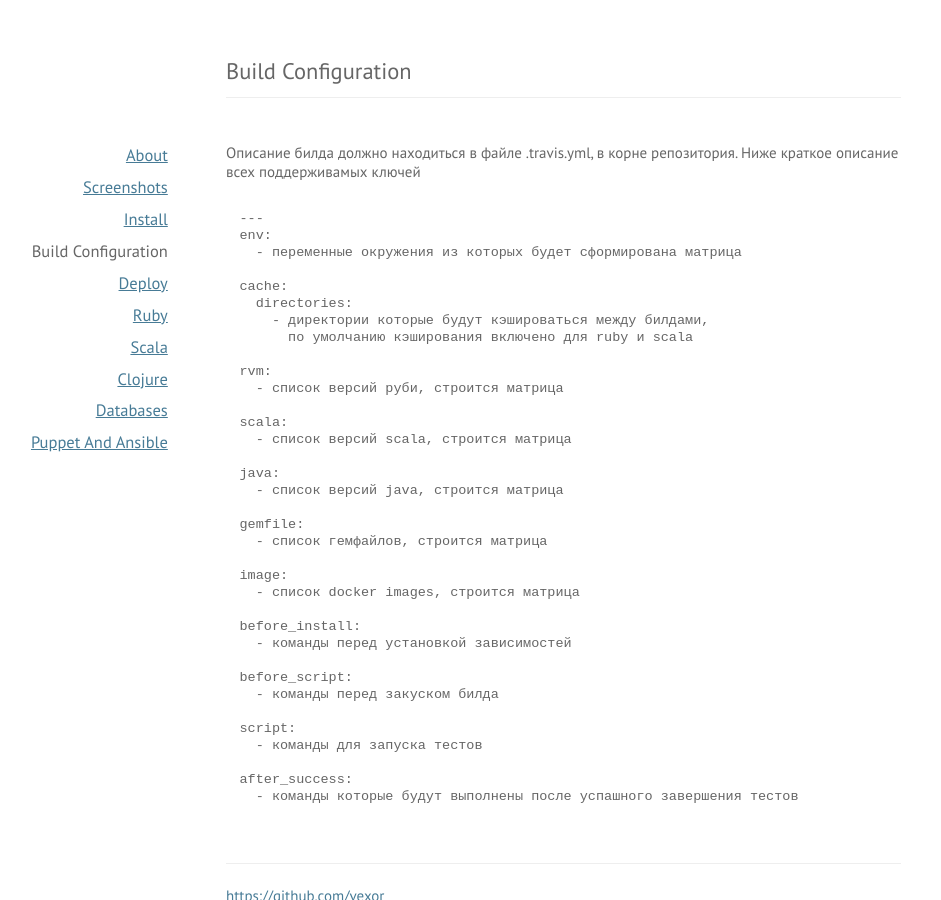
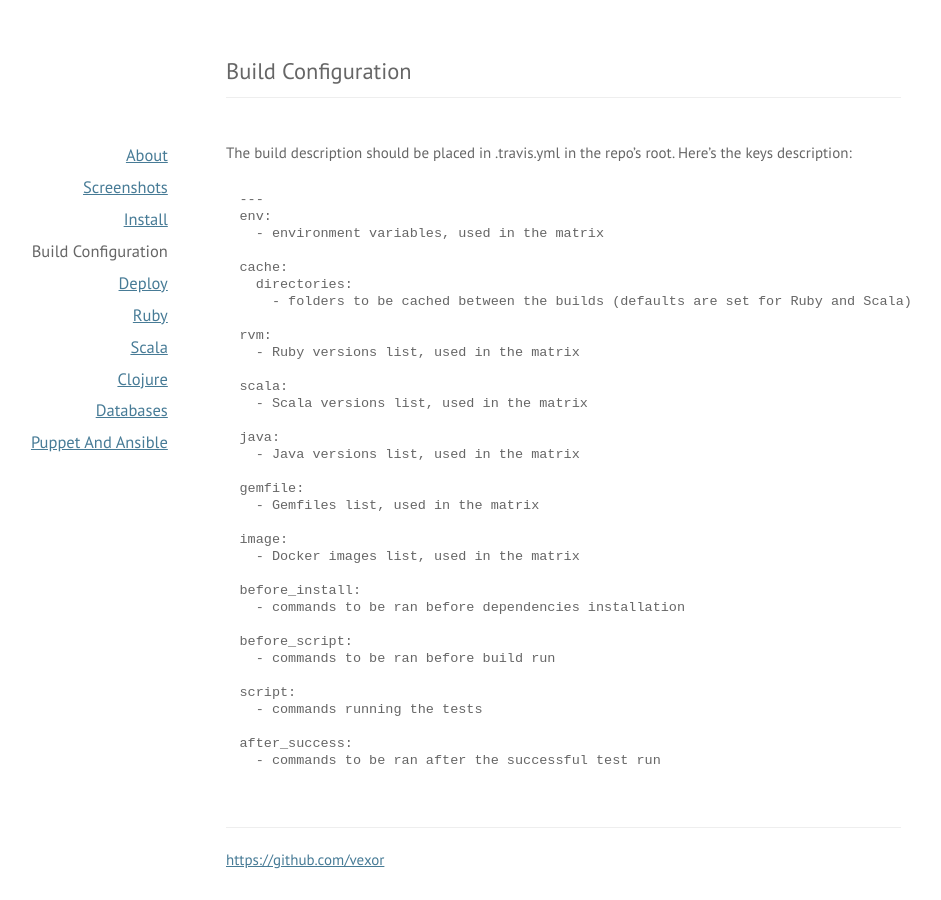
Before and after one commit to vexor/vx-promo, a Jekyll site: the page built from build_configuration.md, in a window 1280 px wide and 900 px high. Shown: the whole window, without its empty margins (189-1130 px from the left). Built offline with Jekyll 4.4.1, drawn with Linux system fonts in a browser that asks for light colours; Markdown is read by kramdown in place of the engine named in the settings.

Commit message:
build_configuration.md tr'n

```diff
--- a/build_configuration.md
+++ b/build_configuration.md
@@ -3,41 +3,39 @@ layout: default
 title: Build Configuration
 ---
 
-Описание билда должно находиться в файле .travis.yml, в корне репозитория.
-Ниже краткое описание всех поддерживамых ключей
+The build description should be placed in .travis.yml in the repo's root. Here's the keys description:
 
     ---
     env:
-      - переменные окружения из которых будет сформирована матрица
+      - environment variables, used in the matrix
 
     cache:
       directories:
-        - директории которые будут кэшироваться между билдами,
-          по умолчанию кэширования включено для ruby и scala
+        - folders to be cached between the builds (defaults are set for Ruby and Scala)
 
     rvm:
-      - список версий руби, строится матрица
+      - Ruby versions list, used in the matrix
 
     scala:
-      - список версий scala, строится матрица
+      - Scala versions list, used in the matrix
 
     java:
-      - список версий java, строится матрица
+      - Java versions list, used in the matrix
 
     gemfile:
-      - список гемфайлов, строится матрица
+      - Gemfiles list, used in the matrix
 
     image:
-      - список docker images, строится матрица
+      - Docker images list, used in the matrix
 
     before_install:
-      - команды перед установкой зависимостей
+      - commands to be ran before dependencies installation
 
     before_script:
-      - команды перед закуском билда
+      - commands to be ran before build run
 
     script:
-      - команды для запуска тестов
+      - commands running the tests
 
     after_success:
-      - команды которые будут выполнены после успашного завершения тестов
+      - commands to be ran after the successful test run
```
